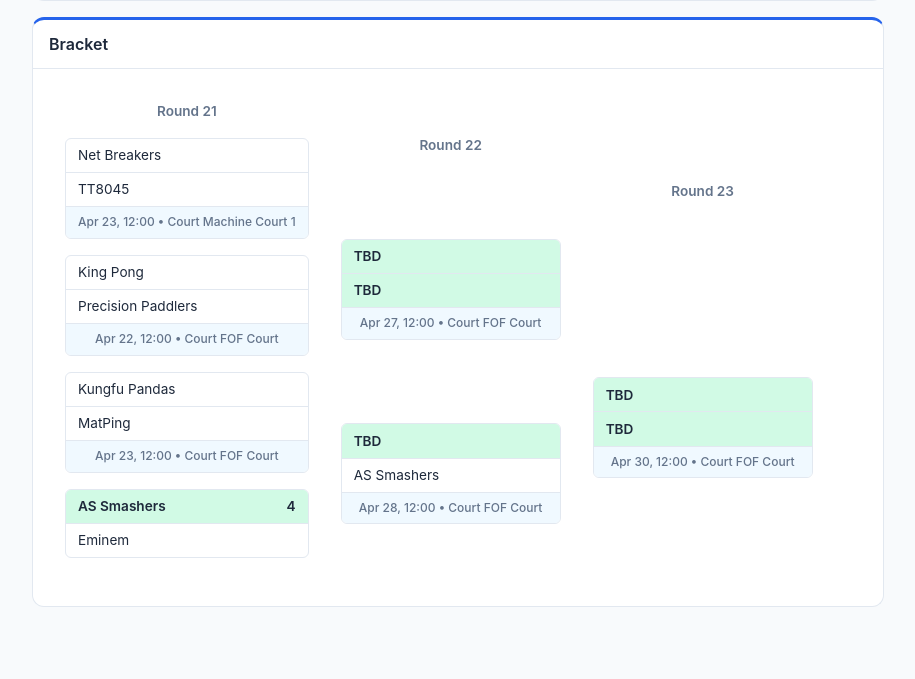
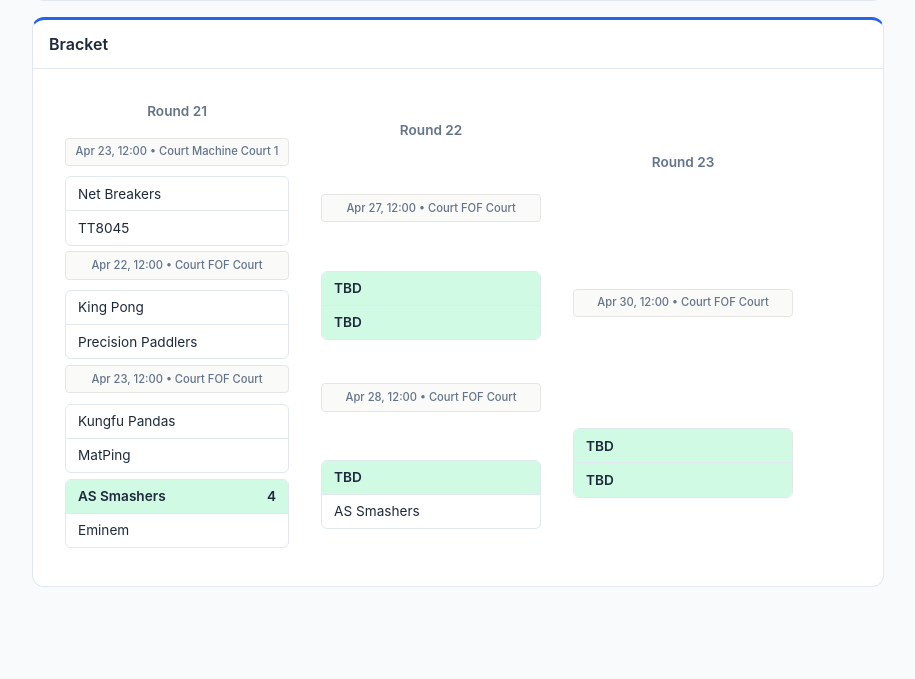
Before and after one commit to simarsamra/Tournament-Manager, a Django app: page /public/standings/ in a window 1280 px wide. Shown: the part 1090-1769 px from the top of the page, without its empty margins (182-1097 px from the left). After the commit the page ends 1677 px from the top, so only its background shows below. Run offline with Django 5.2, Linux system fonts and the light colour scheme; data comes from the database, SQL or seed files in the repository; both versions use the stored data as it was after the commit.

Commit message:
feat: Update match info display with conditional rendering and style adjustments

```diff
--- a/static/css/style.css
+++ b/static/css/style.css
@@ -507,7 +507,7 @@ table a:hover { text-decoration: underline; }
     background: var(--bg-card);
     border: 1px solid var(--border);
     border-radius: 6px;
-    margin-bottom: 1rem;
+    margin-bottom: 0.35rem;
     overflow: hidden;
 }
 .bracket-team {
@@ -520,16 +520,18 @@ table a:hover { text-decoration: underline; }
 .bracket-team.winner { background: #d1fae5; font-weight: 600; }
 .bracket-score { font-weight: 600; }
 .bracket-match-info {
-    background: #f0f9ff;
-    border-top: 1px solid var(--border);
-    padding: 0.4rem 0.75rem;
-    font-size: 0.75rem;
+    background: #fafaf9;
+    border: 1px solid #e7e5e4;
+    border-radius: 4px;
+    padding: 0.3rem 0.6rem;
+    font-size: 0.7rem;
     color: var(--text-muted);
     font-weight: 500;
     text-align: center;
     white-space: nowrap;
     overflow: hidden;
     text-overflow: ellipsis;
+    margin-bottom: 0.65rem;
 }
 
 /* Filters */
--- a/templates/core/public_standings.html
+++ b/templates/core/public_standings.html
@@ -80,6 +80,17 @@
                 <div class="bracket-round">
                     <div class="bracket-round-title">Round {{ round_num }}</div>
                     {% for m in matches %}
+                    {% if m.status not in "confirmed,forfeited,bye,cancelled" %}
+                    <div class="bracket-match-info">
+                        {% if m.scheduled_time %}
+                            {{ m.scheduled_time|date:"M d, H:i" }}
+                        {% endif %}
+                        {% if m.court %}
+                            {% if m.scheduled_time %} • {% endif %}
+                            Court {{ m.court.name }}
+                        {% endif %}
+                    </div>
+                    {% endif %}
                     <div class="bracket-match">
                         <div class="bracket-team {% if m.winner == m.team1 %}winner{% endif %}">
                             <span>{{ m.team1.name|default:"TBD" }}</span>
@@ -89,17 +100,6 @@
                             <span>{{ m.team2.name|default:"TBD" }}</span>
                             <span>{{ m.score_team2|default:"" }}</span>
                         </div>
-                        {% if m.status not in "confirmed,forfeited,bye,cancelled" %}
-                        <div class="bracket-match-info">
-                            {% if m.scheduled_time %}
-                                {{ m.scheduled_time|date:"M d, H:i" }}
-                            {% endif %}
-                            {% if m.court %}
-                                {% if m.scheduled_time %} • {% endif %}
-                                Court {{ m.court.name }}
-                            {% endif %}
-                        </div>
-                        {% endif %}
                     </div>
                     {% endfor %}
                 </div>
```
Also changed, not shown: templates/core/partials/standings_content.html (+11 -11 lines), db.sqlite3.
